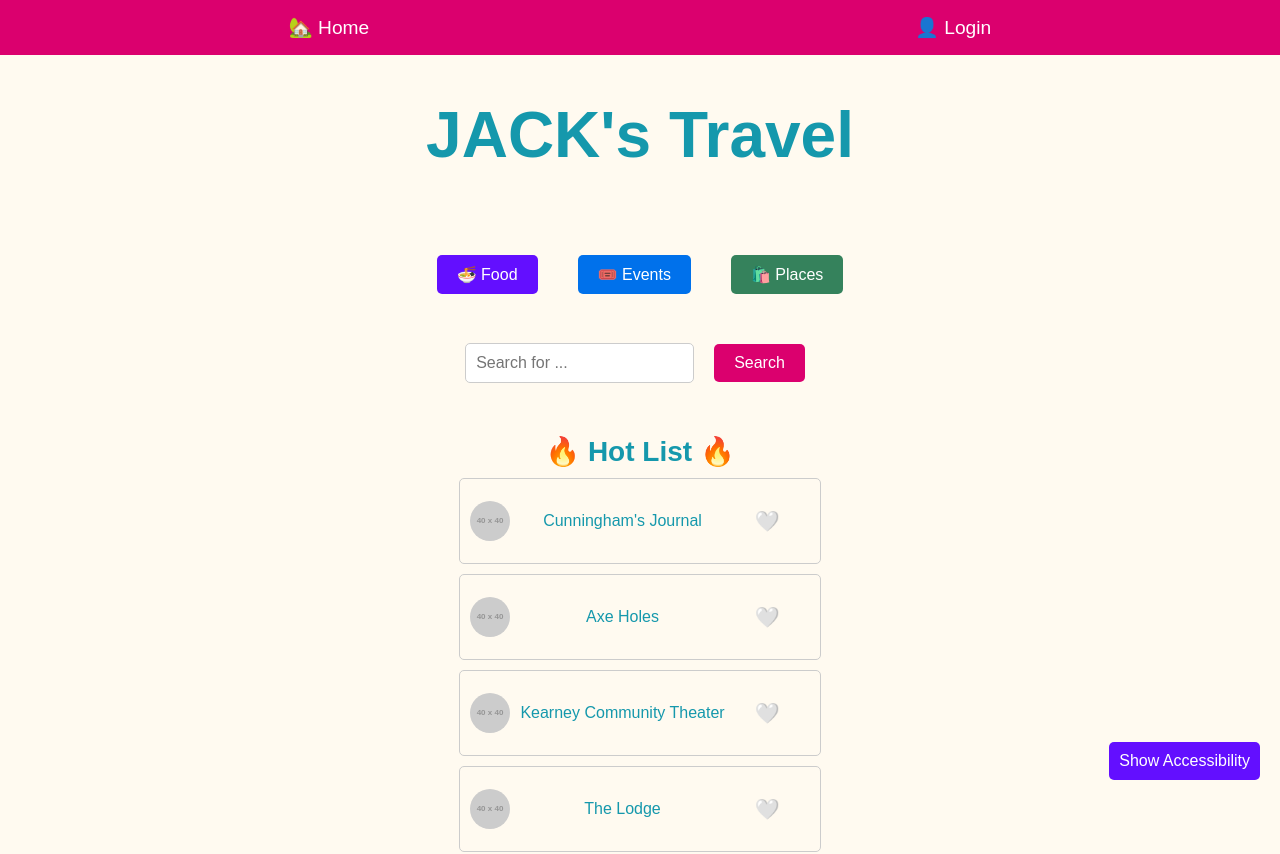
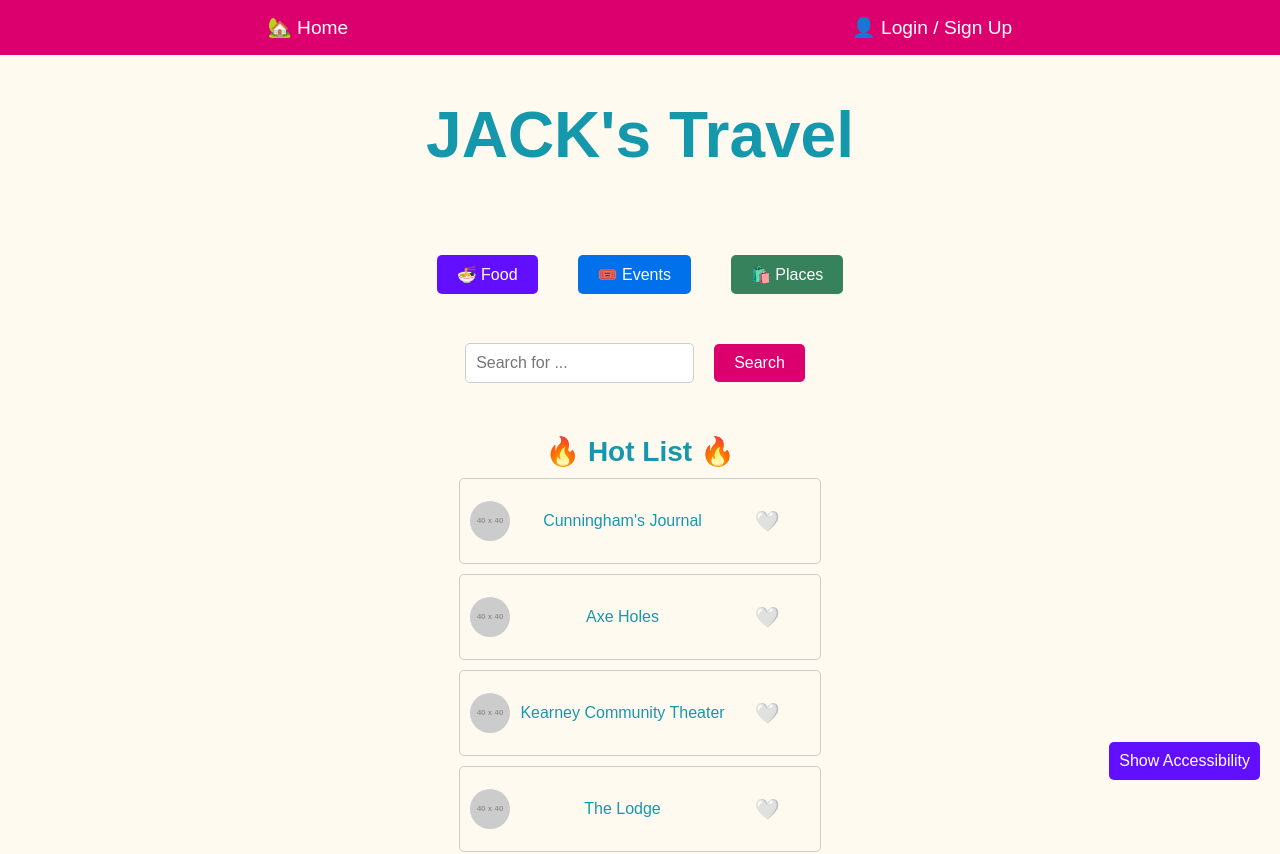
Before and after one commit to ariannabrisco/cybr404, a React (Create React App) app in the folder jack-travel-app/: page / in a window 1280 px wide. Shown: the top 854 px of the page. Built offline with nearby package versions, Linux system fonts and the light colour scheme; a web font is replaced by a local one.

Commit message:
results page option built

```diff
--- a/jack-travel-app/src/App.js
+++ b/jack-travel-app/src/App.js
@@ -7,6 +7,7 @@ import Navbar from "./components/Navbar";
 import AccessibilitySidebar from "./components/AccessibilitySidebar";
 import Home from "./pages/Home";
 import Login from "./pages/Login";
+import Results from "./pages/Results"
 
 function App() {
   {/* Sidebar Functionality */}
--- a/jack-travel-app/src/components/Navbar.js
+++ b/jack-travel-app/src/components/Navbar.js
@@ -6,7 +6,7 @@ const Navbar = () => {
   return (
     <nav style={styles.nav}>
       <Link to="/" style={styles.link}>🏡 Home</Link>
-      <Link to="/login" style={styles.link}>👤 Login</Link>
+      <Link to="/login" style={styles.link}>👤 Login / Sign Up</Link>
     </nav>
   );
 };
--- /dev/null
+++ b/jack-travel-app/src/pages/Results.js
@@ -0,0 +1,8 @@
+import React, { useState } from "react";
+
+function Results() {
+    return("Results page here")
+};
+
+
+export default Results
```
